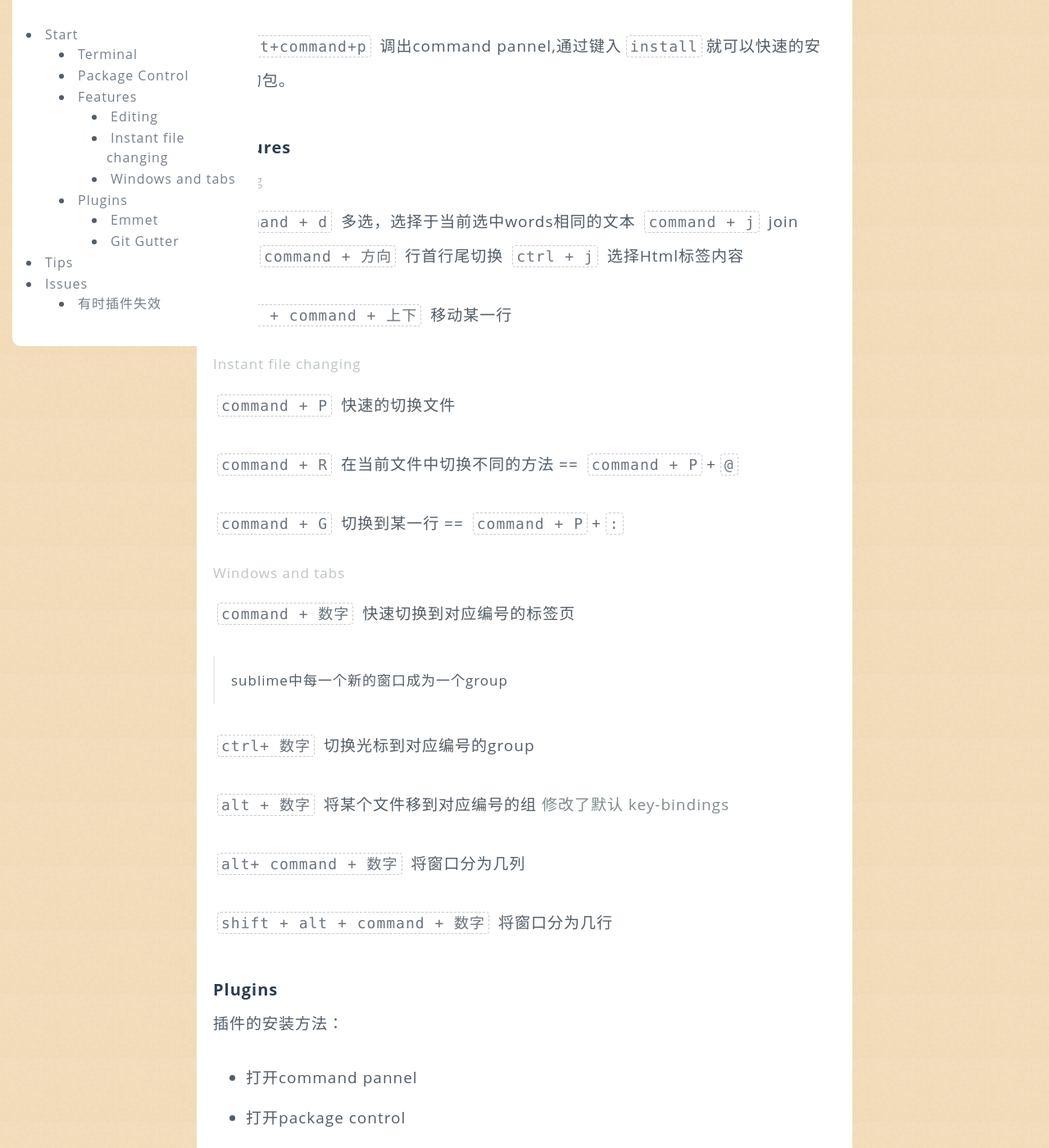
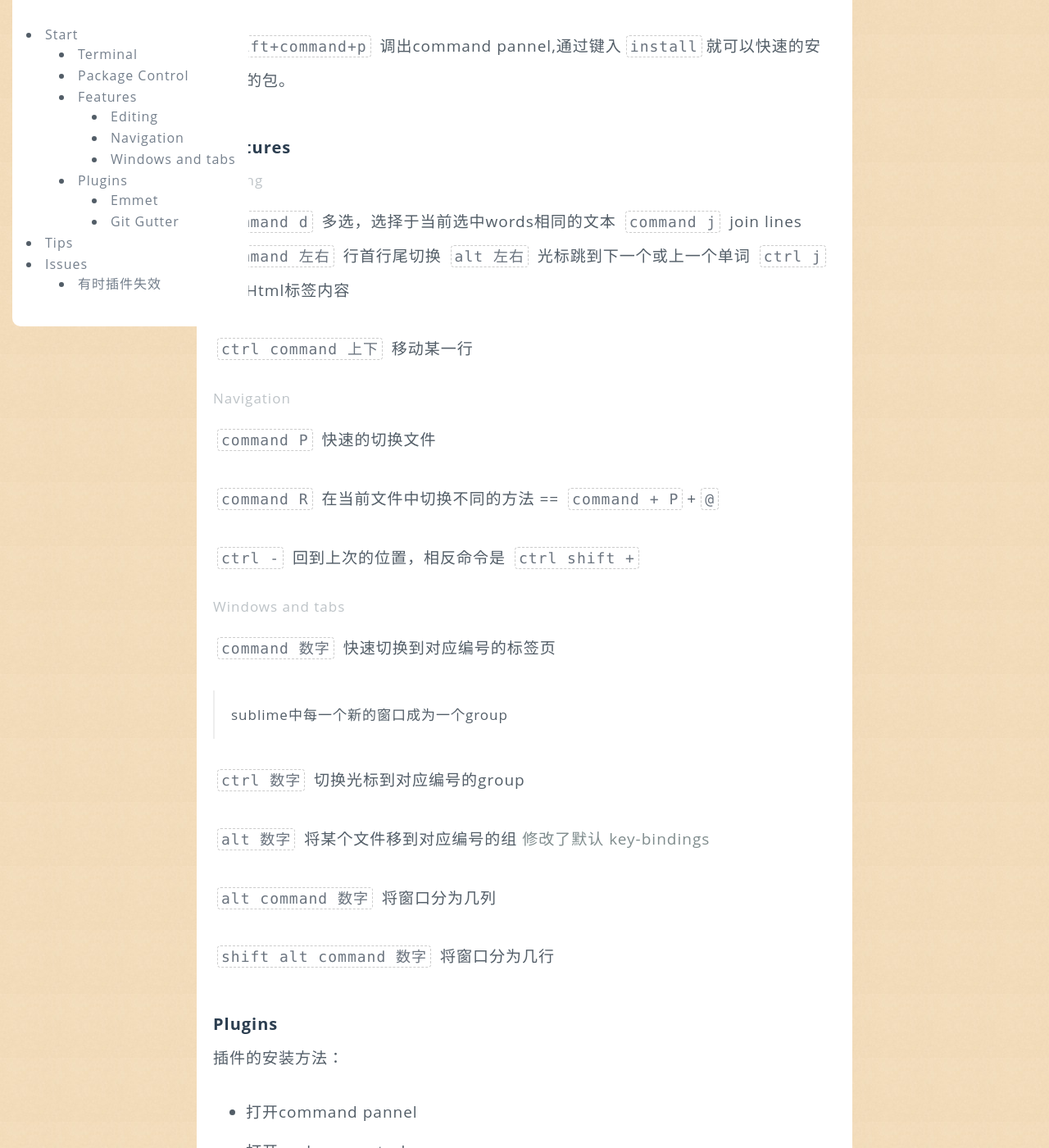
Before and after one commit to leeon/Y.Leeon, a Jekyll site: the page built from book/dev/dev-subl.md, in a window 1280 px wide and 1400 px high, scrolled down 894 px. Shown: the whole window at 82% size. Built offline with Jekyll 4.4.1, drawn with Linux system fonts in a browser that asks for light colours.

Commit message:
add note and ux edit
+ add a new note about shell
+ add new key-map in subl-note
- remove rss subscribe
= edit about page
+ add wechat subscribe in about page

```diff
--- a/book/dev/dev-subl.md
+++ b/book/dev/dev-subl.md
@@ -30,35 +30,35 @@
 
 ####Editing
 
-`command + d` 多选，选择于当前选中words相同的文本
-`command + j` join lines
-`command + 方向` 行首行尾切换
-`ctrl + j` 选择Html标签内容
+`command  d` 多选，选择于当前选中words相同的文本
+`command  j` join lines
+`command  左右` 行首行尾切换
+`alt  左右`  光标跳到下一个或上一个单词
+`ctrl  j` 选择Html标签内容
 
-`ctrl + command + 上下` 移动某一行
+`ctrl  command  上下` 移动某一行
 
-####Instant file changing
+####Navigation
 
-`command + P` 快速的切换文件
+`command  P` 快速的切换文件
 
-`command + R` 在当前文件中切换不同的方法 == `command + P`+`@`
+`command  R` 在当前文件中切换不同的方法 == `command + P`+`@`
 
-`command + G` 切换到某一行  == `command + P`+`:`
-
+`ctrl  -` 回到上次的位置，相反命令是 `ctrl  shift  +`
 
 ####Windows and tabs
 
-`command + 数字` 快速切换到对应编号的标签页
+`command  数字` 快速切换到对应编号的标签页
 
 > sublime中每一个新的窗口成为一个group
 
-`ctrl+ 数字` 切换光标到对应编号的group
+`ctrl  数字` 切换光标到对应编号的group
 
-`alt + 数字` 将某个文件移到对应编号的组   *修改了默认 key-bindings*
+`alt  数字` 将某个文件移到对应编号的组   *修改了默认 key-bindings*
 
-`alt+ command + 数字` 将窗口分为几列
+`alt  command  数字` 将窗口分为几列
 
-`shift + alt + command + 数字` 将窗口分为几行
+`shift  alt  command  数字` 将窗口分为几行
 
 
 
--- a/index.html
+++ b/index.html
@@ -11,7 +11,9 @@
     {% endif %}
 {% endfor %}
 <hr>
-<h3><strong>个人:</strong></h3><br>
-<div class="title justtitle"><a href="/feed.xml">订阅</a></div>
+<h3><strong>关于我的:</strong></h3><br>
+<!-- <div class="title justtitle"><a href="/feed.xml">订阅</a></div> -->
 <div class="title justtitle"><a href="/book/">技术手册</a></div>
 <div class="title justtitle"><a href="/sketch/">设计手册</a></div>
+<div class="title justtitle"><a href="http://instagram.com/atleeon" target=_BLANK >照片</a></div>
+<div class="title justtitle"><a href="/about/">订阅</a></div>
```
Also changed, not shown: about/index.md (+12 -9 lines), book/dev/dev-shell.md (added, +37 -0 lines), book/dev/index.md (+4 -0 lines), book/ops/ops-linux.md (+15 -0 lines).
